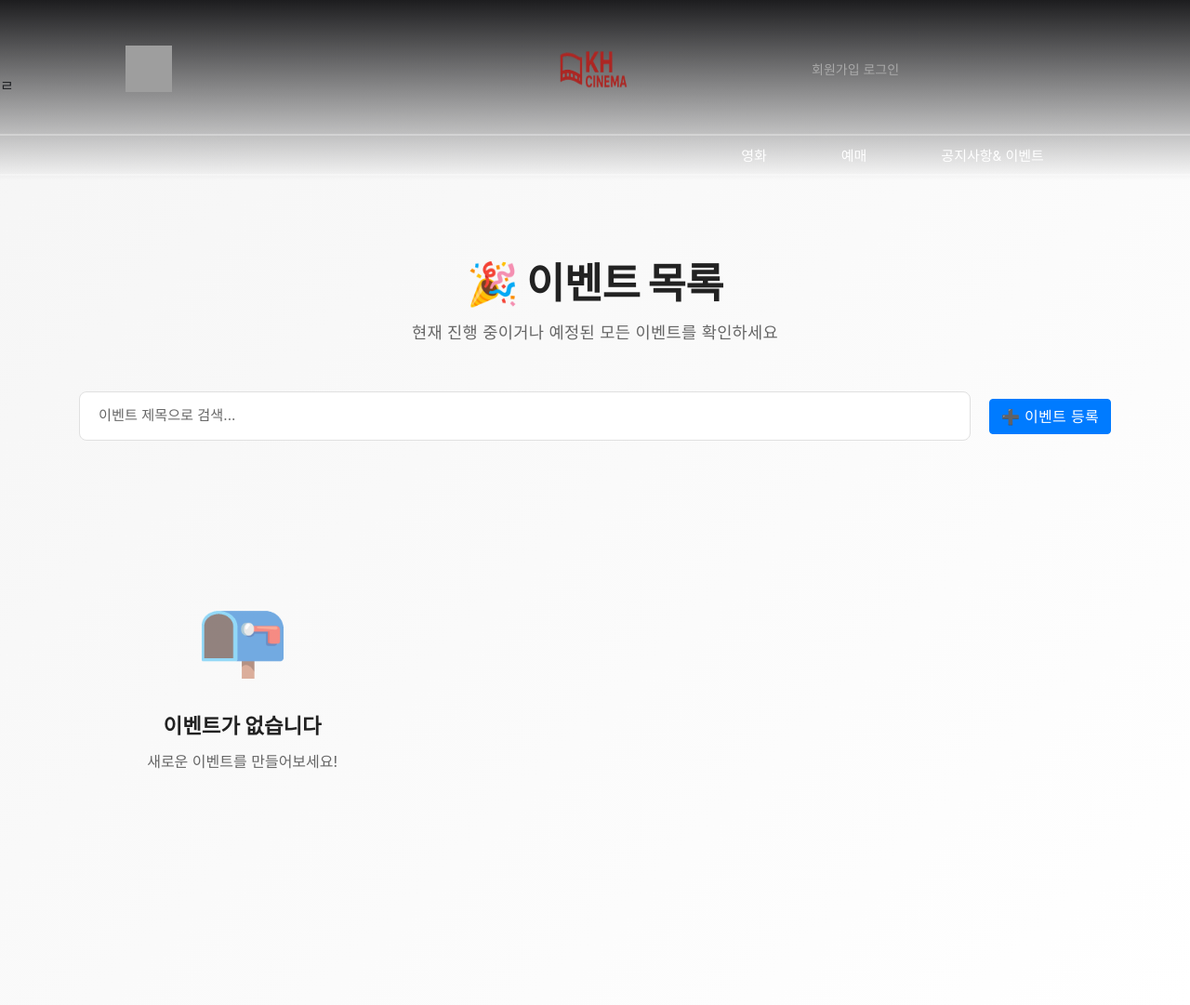
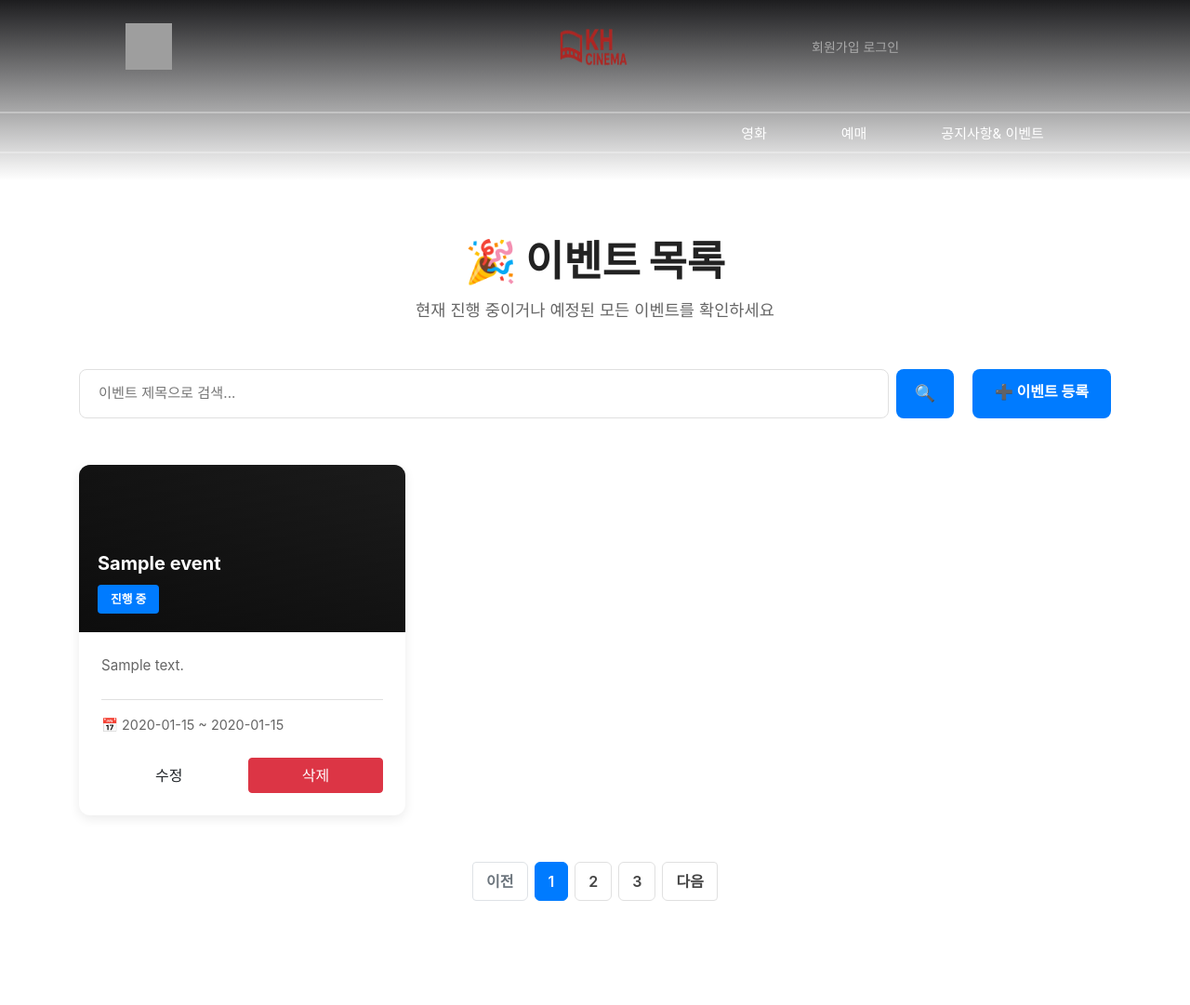
Before and after one commit to ju1002/mini-cinema, a Java web app: template SimpleProject/src/main/webapp/WEB-INF/views/event/event_page.jsp in a window 1280 px wide; the page is wider, and only the part inside the window is pictured. Shown: that part at 93% size. After the commit the page ends 1029 px from the top of that part, so only its background shows below. Run offline with Spring Boot 4, a stand-in JSP engine, Linux system fonts and the light colour scheme; the template is opened without the code that fills it: most values are stand-ins (such as "Sample title", 1, 10 or a date in 2020); grey boxes are pictures that could not be loaded.

Commit message:
삭제기능 구현

```diff
--- a/SimpleProject/src/main/webapp/WEB-INF/views/event/event_page.jsp
+++ b/SimpleProject/src/main/webapp/WEB-INF/views/event/event_page.jsp
@@ -1,5 +1,5 @@
-ㄹ<%@ page language="java" contentType="text/html; charset=UTF-8"
-    pageEncoding="UTF-8"%>
+<%@ page language="java" contentType="text/html; charset=UTF-8" pageEncoding="UTF-8"%>
+<%@ taglib prefix="c" uri="http://java.sun.com/jsp/jstl/core"%>
 <!DOCTYPE html>
 <html>
 <head>
@@ -17,96 +17,27 @@
 :root {
     --primary: #e50914;
     --primary-dark: #b20710;
-    --primary-light: #ff3d45;
-    --gray-50: #fafafa;
-    --gray-100: #f5f5f5;
-    --gray-200: #eeeeee;
     --gray-300: #e0e0e0;
     --gray-600: #666666;
     --gray-700: #444444;
     --gray-900: #222222;
-    --accent: #ffc100;
 }
 
 body {
-    font-family: 'Noto Sans KR', -apple-system, BlinkMacSystemFont, 'Segoe UI', Roboto, sans-serif;
-    background: linear-gradient(135deg, #f5f5f5 0%, #ffffff 100%);
+    font-family: 'Noto Sans KR', Arial, sans-serif;
+    background: #f5f5f5;
     color: var(--gray-700);
-    min-height: 100vh;
 }
 
-/* Navigation */
-.nav-bar {
-    background: white;
-    border-bottom: 1px solid var(--gray-200);
-    position: sticky;
-    top: 0;
-    z-index: 100;
-    box-shadow: 0 2px 8px rgba(0,0,0,0.08);
-}
-
-.nav-content {
-    max-width: 1400px;
-    margin: 0 auto;
-    padding: 0 40px;
-    display: flex;
-    justify-content: space-between;
-    align-items: center;
-    height: 70px;
-}
-
-.logo {
-    font-size: 1.6em;
-    font-weight: 900;
-    color: var(--primary);
-    display: flex;
-    align-items: center;
-    gap: 8px;
-    letter-spacing: -0.5px;
-}
-
-.nav-links {
-    display: flex;
-    gap: 40px;
-    list-style: none;
-}
-
-.nav-links a {
-    text-decoration: none;
-    color: var(--gray-700);
-    font-weight: 600;
-    font-size: 0.95em;
-    transition: all 0.3s;
-    cursor: pointer;
-    position: relative;
-}
-
-.nav-links a:hover,
-.nav-links a.active {
-    color: var(--primary);
-}
-
-.nav-links a.active::after {
-    content: '';
-    position: absolute;
-    bottom: -8px;
-    left: 0;
-    right: 0;
-    height: 3px;
-    background: var(--primary);
-}
-
-/* Container */
 .container {
     max-width: 1400px;
     margin: 0 auto;
     padding: 60px 40px;
 }
 
-/* Page Header */
 .page-header {
+    text-align: center;
     margin-bottom: 50px;
-    text-align: center;
 }
 
 .page-header h1 {
@@ -114,53 +45,72 @@ body {
     color: var(--gray-900);
     margin-bottom: 12px;
     font-weight: 900;
-    letter-spacing: -0.5px;
 }
 
 .page-header p {
     color: var(--gray-600);
     font-size: 1.1em;
-    font-weight: 400;
-    letter-spacing: 0.3px;
 }
 
-/* List Controls */
 .list-controls {
     display: flex;
     justify-content: space-between;
-    align-items: center;
     margin-bottom: 50px;
+    gap: 20px;
     flex-wrap: wrap;
-    gap: 20px;
 }
 
 .search-box {
     flex: 1;
     min-width: 250px;
-    position: relative;
+    display: flex;
+    gap: 8px;
 }
 
 .search-box input {
-    width: 100%;
+    flex: 1;
     padding: 14px 20px;
     border: 1.5px solid var(--gray-300);
     border-radius: 8px;
     font-size: 0.95em;
-    transition: all 0.3s;
-    background: white;
 }
 
-.search-box input:focus {
-    outline: none;
-    border-color: var(--primary);
-    box-shadow: 0 4px 12px rgba(229, 9, 20, 0.15);
+.search-btn {
+    padding: 12px 20px;
+    background: var(--primary);
+    color: white;
+    border: none;
+    border-radius: 8px;
+    font-weight: 700;
+    cursor: pointer;
+    transition: all 0.3s;
+    display: flex;
+    align-items: center;
+    justify-content: center;
+    font-size: 1.1em;
 }
 
-.search-box input::placeholder {
-    color: var(--gray-600);
+.search-btn:hover {
+    background: var(--primary-dark);
 }
 
-/* Event Grid */
+.btn-primary {
+    padding: 12px 24px;
+    background: var(--primary);
+    color: white;
+    border: none;
+    border-radius: 8px;
+    font-weight: 700;
+    cursor: pointer;
+    text-decoration: none;
+    display: inline-block;
+    transition: all 0.3s;
+}
+
+.btn-primary:hover {
+    background: var(--primary-dark);
+}
+
 .event-grid {
     display: grid;
     grid-template-columns: repeat(auto-fill, minmax(300px, 1fr));
@@ -173,23 +123,15 @@ body {
     border-radius: 12px;
     overflow: hidden;
     box-shadow: 0 4px 12px rgba(0,0,0,0.08);
-    transition: all 0.4s cubic-bezier(0.25, 0.46, 0.45, 0.94);
-    display: flex;
-    flex-direction: column;
-    cursor: pointer;
+    transition: transform 0.4s;
 }
 
 .event-card:hover {
     transform: translateY(-8px);
-    box-shadow: 0 16px 32px rgba(229, 9, 20, 0.15);
 }
 
 .event-card-header {
     background: linear-gradient(135deg, #1a1a1a 0%, #2d2d2d 100%);
-    color: white;
-    padding: 0;
-    background-size: cover;
-    background-position: center;
     height: 180px;
     position: relative;
     overflow: hidden;
@@ -220,8 +162,6 @@ body {
     font-size: 1.25em;
     font-weight: 700;
     margin-bottom: 8px;
-    line-height: 1.4;
-    letter-spacing: -0.3px;
 }
 
 .event-card-badge {
@@ -232,21 +172,16 @@ body {
     border-radius: 4px;
     font-size: 0.8em;
     font-weight: 700;
-    letter-spacing: 0.5px;
 }
 
 .event-card-body {
     padding: 24px;
-    flex: 1;
-    display: flex;
-    flex-direction: column;
 }
 
 .event-description {
     color: var(--gray-600);
     margin-bottom: 24px;
     line-height: 1.6;
-    flex: 1;
     font-size: 0.95em;
     display: -webkit-box;
     -webkit-line-clamp: 3;
@@ -255,20 +190,11 @@ body {
 }
 
 .event-meta {
-    display: flex;
-    flex-direction: column;
-    gap: 12px;
+    padding-top: 16px;
+    border-top: 1px solid var(--gray-300);
     margin-bottom: 24px;
     font-size: 0.9em;
     color: var(--gray-600);
-    padding-top: 16px;
-    border-top: 1px solid var(--gray-200);
-}
-
-.meta-item {
-    display: flex;
-    align-items: center;
-    gap: 8px;
 }
 
 .event-footer {
@@ -276,53 +202,30 @@ body {
     gap: 12px;
 }
 
-/* Buttons */
 .btn {
     padding: 12px 24px;
     border: none;
     border-radius: 8px;
-    font-size: 0.95em;
     font-weight: 700;
     cursor: pointer;
-    transition: all 0.3s ease;
-    display: inline-flex;
-    align-items: center;
-    justify-content: center;
-    gap: 8px;
-    letter-spacing: 0.3px;
+    flex: 1;
+    transition: all 0.3s;
 }
 
-.btn-primary {
-    background: var(--primary);
-    color: white;
-}
-
-.btn-primary:hover {
-    background: var(--primary-dark);
-    transform: translateY(-2px);
-    box-shadow: 0 8px 16px rgba(229, 9, 20, 0.3);
-}
-
-.btn-primary:active {
-    transform: translateY(0);
-}
-
-.btn-secondary {
-    background: var(--gray-200);
+.btn-edit {
+    background: transparent;
     color: var(--gray-700);
     border: 1.5px solid var(--gray-300);
 }
 
-.btn-secondary:hover {
-    background: var(--gray-100);
-    border-color: var(--gray-400);
+.btn-edit:hover {
+    background: #f5f5f5;
 }
 
 .btn-danger {
     background: transparent;
     color: var(--primary);
     border: 1.5px solid var(--primary);
-    flex: 1;
 }
 
 .btn-danger:hover {
@@ -330,25 +233,6 @@ body {
     color: white;
 }
 
-.btn-edit {
-    background: transparent;
-    color: var(--gray-700);
-    border: 1.5px solid var(--gray-300);
-    flex: 1;
-}
-
-.btn-edit:hover {
-    background: var(--gray-100);
-    border-color: var(--gray-400);
-}
-
-.btn-small {
-    padding: 10px 16px;
-    font-size: 0.88em;
-    flex: 1;
-}
-
-/* Pagination */
 .pagination {
     display: flex;
     justify-content: center;
@@ -357,7 +241,7 @@ body {
     flex-wrap: wrap;
 }
 
-.pagination button {
+.pagination a, .pagination span {
     padding: 10px 14px;
     border: 1.5px solid var(--gray-300);
     background: white;
@@ -365,23 +249,23 @@ body {
     border-radius: 6px;
     cursor: pointer;
     font-weight: 600;
+    text-decoration: none;
+    display: inline-block;
     transition: all 0.3s;
-    font-size: 0.9em;
 }
 
-.pagination button:hover:not(:disabled) {
+.pagination a:hover {
     border-color: var(--primary);
     color: var(--primary);
-    background: var(--gray-50);
 }
 
-.pagination button.active {
+.pagination a.active {
     background: var(--primary);
     color: white;
     border-color: var(--primary);
 }
 
-.pagination button:disabled {
+.pagination span.disabled {
     opacity: 0.5;
     cursor: not-allowed;
 }
@@ -391,179 +275,22 @@ body {
     color: var(--gray-600);
     margin-top: 24px;
     font-size: 0.9em;
-    font-weight: 500;
 }
 
-/* Empty State */
 .empty-state {
+    grid-column: 1 / -1;
     text-align: center;
     padding: 100px 20px;
     color: var(--gray-600);
-}
-
-.empty-icon {
-    font-size: 5em;
-    margin-bottom: 24px;
-    opacity: 0.6;
 }
 
 .empty-state h3 {
     font-size: 1.4em;
     color: var(--gray-900);
     margin-bottom: 12px;
-    font-weight: 700;
 }
 
-.empty-state p {
-    font-size: 1em;
-    color: var(--gray-600);
-}
-
-/* Form Styles */
-.form-group {
-    margin-bottom: 28px;
-}
-
-.form-group label {
-    display: block;
-    margin-bottom: 10px;
-    font-weight: 700;
-    color: var(--gray-900);
-    font-size: 0.95em;
-    letter-spacing: 0.3px;
-}
-
-.form-group input,
-.form-group textarea {
-    width: 100%;
-    padding: 14px 16px;
-    border: 1.5px solid var(--gray-300);
-    border-radius: 8px;
-    font-size: 0.95em;
-    font-family: inherit;
-    transition: all 0.3s;
-    background: white;
-}
-
-.form-group input:focus,
-.form-group textarea:focus {
-    outline: none;
-    border-color: var(--primary);
-    box-shadow: 0 4px 12px rgba(229, 9, 20, 0.15);
-}
-
-.form-group textarea {
-    resize: vertical;
-    min-height: 120px;
-}
-
-.form-row {
-    display: grid;
-    grid-template-columns: 1fr 1fr;
-    gap: 20px;
-}
-
-.form-actions {
-    display: flex;
-    gap: 12px;
-    margin-top: 32px;
-}
-
-
-
-
-/* Modal */
-.modal {
-    display: none;
-    position: fixed;
-    top: 0;
-    left: 0;
-    width: 100%;
-    height: 100%;
-    background: rgba(0,0,0,0.6);
-    z-index: 1000;
-    align-items: center;
-    justify-content: center;
-    padding: 20px;
-    backdrop-filter: blur(4px);
-}
-
-.modal.active {
-    display: flex;
-    animation: fadeIn 0.3s ease;
-}
-
-@keyframes fadeIn {
-    from {
-        opacity: 0;
-    }
-    to {
-        opacity: 1;
-    }
-}
-
-.modal-content {
-    background: white;
-    padding: 32px;
-    border-radius: 12px;
-    max-width: 500px;
-    width: 100%;
-    box-shadow: 0 20px 60px rgba(0,0,0,0.3);
-    max-height: 90vh;
-    overflow-y: auto;
-    animation: slideUp 0.3s ease;
-}
-
-@keyframes slideUp {
-    from {
-        transform: translateY(30px);
-        opacity: 0;
-    }
-    to {
-        transform: translateY(0);
-        opacity: 1;
-    }
-}
-
-.modal-title {
-    color: var(--gray-900);
-    margin-bottom: 12px;
-    font-size: 1.3em;
-    font-weight: 900;
-    letter-spacing: -0.5px;
-}
-
-.modal-text {
-    color: var(--gray-600);
-    margin-bottom: 28px;
-    line-height: 1.6;
-    font-size: 0.95em;
-}
-
-.modal-actions {
-    display: flex;
-    gap: 12px;
-}
-
-/* Status Badge */
-.status-active {
-    color: var(--primary);
-}
-
-.status-ended {
-    color: var(--gray-600);
-}
-
-/* Responsive */
 @media (max-width: 768px) {
-    .nav-content {
-        padding: 0 20px;
-    }
-
-    .nav-links {
-        gap: 20px;
-    }
-
     .container {
         padding: 40px 20px;
     }
@@ -572,31 +299,12 @@ body {
         font-size: 2em;
     }
 
-    .form-row {
-        grid-template-columns: 1fr;
+    .list-controls {
+        flex-direction: column;
     }
 
     .event-grid {
         grid-template-columns: 1fr;
-        gap: 20px;
-    }
-
-    .list-controls {
-        flex-direction: column;
-        align-items: stretch;
-    }
-
-    .search-box {
-        min-width: unset;
-    }
-
-    .modal-content {
-        max-width: 90%;
-        padding: 24px;
-    }
-
-    .event-card-title {
-        font-size: 1.1em;
     }
 }
 </style>
@@ -604,7 +312,14 @@ body {
 <body>
 
 <jsp:include page="../include/header.jsp"/>
-    <!-- Main Content -->
+
+<!-- 삭제 성공 alert -->
+<c:if test="${deleteSuccess}">
+    <script>
+        alert('이벤트가 삭제되었습니다.');
+    </script>
+</c:if>
+
 <div class="container">
     <div class="page-header">
         <h1>🎉 이벤트 목록</h1>
@@ -614,71 +329,97 @@ body {
     <div class="list-controls">
         <div class="search-box">
             <input type="text" id="searchInput" placeholder="이벤트 제목으로 검색...">
+            <button class="search-btn">🔍</button>
         </div>
-            <a class="btn btn-primary" href="/spring/event/form" >
-                ➕ 이벤트 등록
-            </a>
+        <a class="btn-primary" href="/spring/event/form">➕ 이벤트 등록</a>
     </div>
 
-        <div class="event-grid" id="eventGrid">
+    <!-- 이벤트 목록 표시 -->
+    <div class="event-grid">
+        <c:if test="${empty events}">
             <div class="empty-state">
                 <div class="empty-icon">📭</div>
                 <h3>이벤트가 없습니다</h3>
                 <p>새로운 이벤트를 만들어보세요!</p>
             </div>
+        </c:if>
+<!-- var=변수명 반복마다 사용할 변수 items=반복할 데이터 begin= end= 숫자범위 반봅 -->
+        <c:forEach var="event" items="${events}">
+            <div class="event-card">
+                <div class="event-card-header">
+                    <div class="event-card-header-content">
+                        <div class="event-card-title">${event.eventTitle}</div>
+                        <span class="event-card-badge">진행 중</span>
+                    </div>
+                </div>
+                <div class="event-card-body">
+                    <p class="event-description">${event.description}</p>
+                    <div class="event-meta">
+                        <div>📅 ${event.startDate} ~ ${event.endDate}</div>
+                    </div>
+                    <div class="event-footer">
+                        <button class="btn btn-edit">수정</button>
+                        <a class="btn btn-danger" href="javascript:confirmDelete(${event.eventNo})">삭제</a>
+                    </div>
+                </div>
+            </div>
+        </c:forEach>
     </div>
 
-        <div class="pagination" id="pagination"></div>
-        <div class="page-info" id="pageInfo"></div>
-    </div>
+    <!-- 페이지네이션 -->
+    <div id="pagingArea">
+        <ul class="pagination" style="justify-content: center;">
+            <!-- 이전 버튼 -->
+            <c:if test="${currentPage > 1}">
+                <li class="page-item">
+                    <a class="page-link" href="/spring/event/inventory?page=${currentPage - 1}">이전</a>
+                </li>
+            </c:if>
+            <c:if test="${currentPage == 1}">
+                <li class="page-item disabled">
+                    <a class="page-link" href="#">이전</a>
+                </li>
+            </c:if>
 
-    <!-- Create Modal -->
-    <div class="modal" id="createModal">
-        <div class="modal-content">
-            <div class="modal-title">✨ 이벤트 등록</div>
-            <form id="eventForm" style="margin-top: 20px;">
-                <div class="form-group">
-                    <label for="title">이벤트 제목 *</label>
-                    <input type="text" id="title" placeholder="예: 여름 시즌 특가 이벤트" required>
-                </div>
+            <!-- 페이지 버튼 (1, 2, 3) -->
+            <c:forEach var="i" begin="1" end="3">
+                <c:if test="${i == currentPage}">
+                    <li class="page-item active">
+                        <a class="page-link" href="/spring/event/inventory?page=${i}">${i}</a>
+                    </li>
+                </c:if>
+                <c:if test="${i != currentPage}">
+                    <li class="page-item">
+                        <a class="page-link" href="/spring/event/inventory?page=${i}">${i}</a>
+                    </li>
+                </c:if>
+            </c:forEach>
 
-                <div class="form-group">
-                    <label for="description">설명 *</label>
-                    <textarea id="description" placeholder="이벤트에 대한 자세한 설명을 입력하세요" required></textarea>
-                </div>
-
-
-
-                <div class="form-row">
-                    <div class="form-group">
-                        <label for="startDate">시작일 *</label>
-                        <input type="date" id="startDate" required>
-                    </div>
-                    <div class="form-group">
-                        <label for="endDate">종료일 *</label>
-                        <input type="date" id="endDate" required>
+            <!-- 다음 버튼 -->
+            <li class="page-item">
+                <a class="page-link" href="/spring/event/inventory?page=${currentPage + 1}">다음</a>
+            </li>
+        </ul>
     </div>
 </div>
 
-                <div class="modal-actions" style="margin-top: 25px;">
-                    <button type="button" class="btn btn-secondary" style="flex:1" onclick="closeCreateModal()">취소</button>
-                    <button type="submit" class="btn btn-primary" style="flex:1">✅ 등록</button>
-                </div>
-            </form>
-        </div>
-    </div>
+<script>
+function confirmDelete(eventNo) {
+    if (confirm('정말 이 이벤트를 삭제하시겠습니까?')) {
+        const form = document.createElement('form');
+        form.method = 'POST';
+        form.action = '/spring/event/deleteEvent';
 
-    <!-- Delete Modal -->
-    <div class="modal" id="deleteModal">
-        <div class="modal-content">
-            <div class="modal-title">⚠️ 이벤트 삭제</div>
-            <div class="modal-text">정말로 이 이벤트를 삭제하시겠습니까? 이 작업은 되돌릴 수 없습니다.</div>
-            <div class="modal-actions">
-                <button class="btn btn-secondary" style="flex:1" onclick="closeDeleteModal()">취소</button>
-                <button class="btn btn-danger" style="flex:1" onclick="confirmDelete()">삭제</button>
-            </div>
-        </div>
-    </div>
+        const input = document.createElement('input');
+        input.type = 'hidden';
+        input.name = 'eventNo';
+        input.value = eventNo;
 
+        form.appendChild(input);
+        document.body.appendChild(form);
+        form.submit();
+    }
+}
+</script>
 </body>
 </html>
```
Also changed, not shown: SimpleProject/src/main/java/com/kh/moving/event/controller/EventController.java (+71 -12 lines), SimpleProject/src/main/java/com/kh/moving/event/model/dao/EventDAO.java (+15 -0 lines), SimpleProject/src/main/java/com/kh/moving/event/model/service/ServiceEvent.java (+10 -2 lines), SimpleProject/src/main/java/com/kh/moving/event/model/service/ServiceEventImpl.java (+30 -6 lines). Lines whose indentation alone changed are shown as unchanged.
